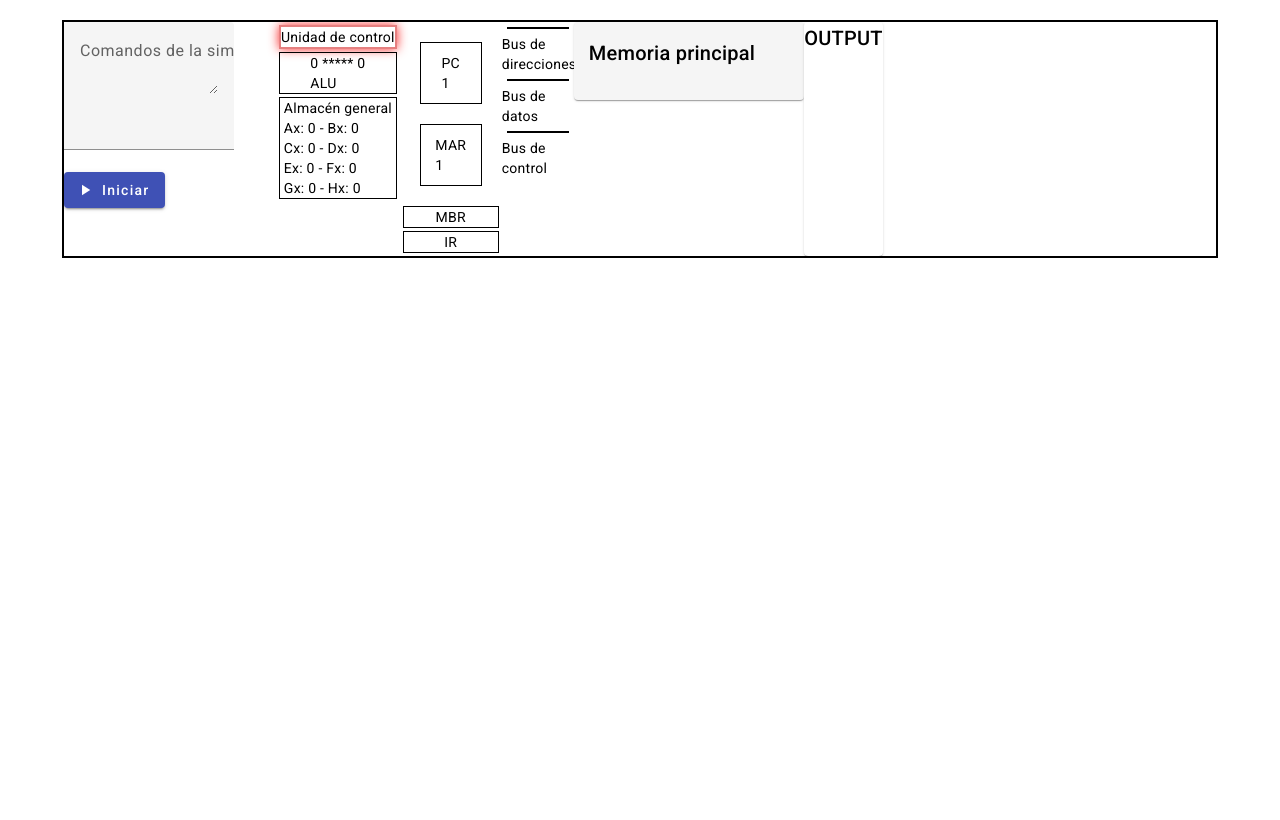
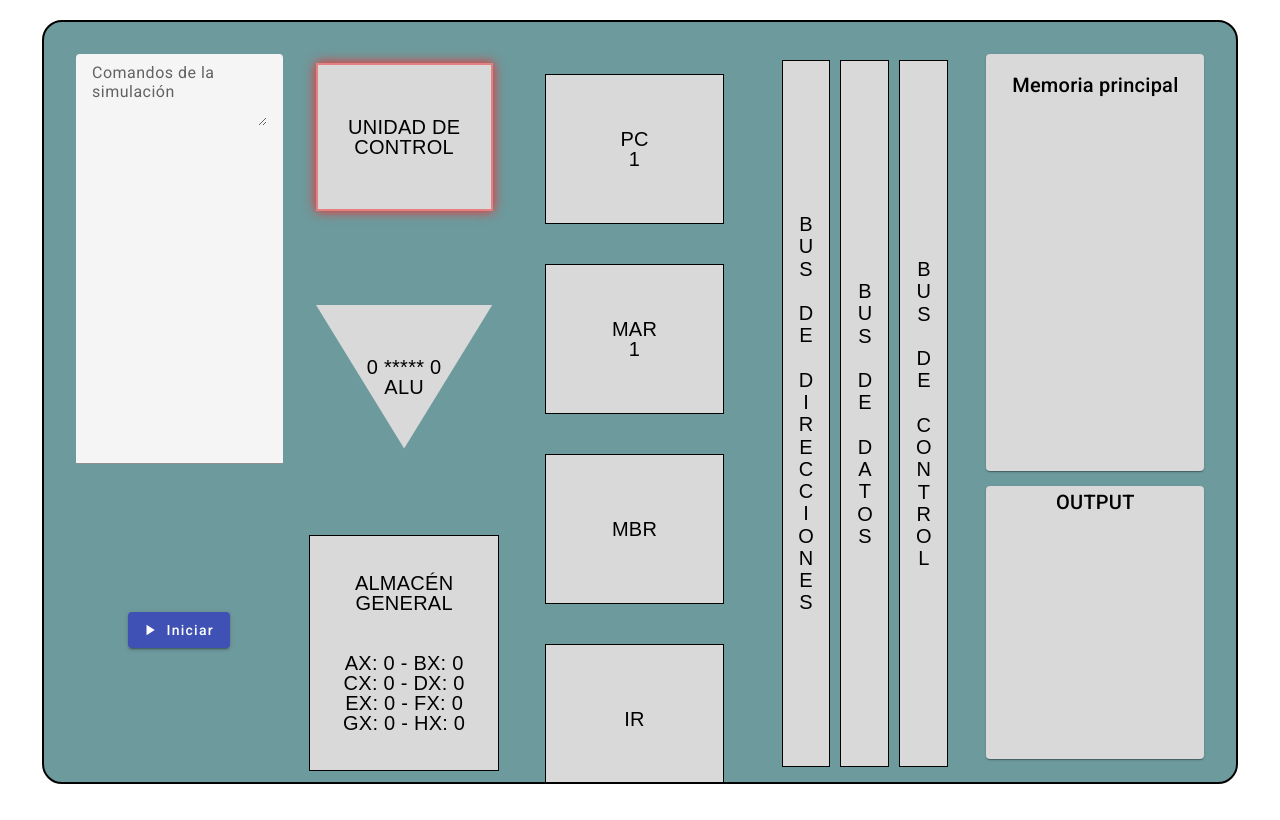
Before and after one commit to alejo-pine/Proyecto_Arquitectura_de_Computadores, an Angular app: page / in a window 1280 px wide. Built offline with nearby package versions, Linux system fonts and the light colour scheme.

Commit message:
cambios en css y html

```diff
--- a/src/app/app.component.css
+++ b/src/app/app.component.css
@@ -1,6 +1,10 @@
 body {
   width: 100vw;
   height: 100vh;
+  font-family: arial;
+  font-size: 20px;
+  text-transform: uppercase;
+  text-align: center;
 }
 
 .container_body_principal {
@@ -10,18 +14,50 @@ body {
   overflow: hidden;
   display: flex;
   flex-direction: row;
+  height: 90%;
+  padding: 20px;
+  border-radius: 20px;
+  background: #6D9A9D;
 }
 
+.container-carga-instrucciones,
+.container-componentes-principales-CPU,
+.container-componentes-secundarios-CPU,
+.container-buses-principales,
+.container-componentes-finales{
+  margin: 1%;
+}
+
+.container-componentes-secundarios-CPU{
+  width: 20%;
+  height: 100%;
+  display: flex;
+  flex-wrap: wrap;
+  justify-content: center;
+}
+
+.container-carga-instrucciones,
+.container-componentes-principales-CPU,
+.container-buses-principales{
+  width: 18%;
+  height: 100%;
+  display: flex;
+  flex-wrap: wrap;
+  justify-content: center;
+}
+
+
+
 .container__body__principal__input {
-  width: 80%;
-  height: 150px;
+  width: 100%;
+  height: 60%;
 }
 
 .container__body__principal__card {
-  width: 20%;
-  height: 100%;
+  width: 100%;
+  height: 58%;
   padding: 15px;
-  background: rgb(245,245,245);
+  background: #D9D9D9;
 }
 
 .container__body__principal__center__first-container {
@@ -36,15 +72,18 @@ body {
 }
 
 .PC,
-.MAR {
-  height: 20px;
-  width: 20px;
+.MAR,
+.container__body__principal__center__MBR,
+.container__body__principal__center__IR {
+  height: 15%;
+  width: 100%;
   border: solid 1px black;
   padding: 20px;
   margin: 20px;
   display: flex;
   justify-content: center;
   align-items: center;
+  background: #D9D9D9;
 }
 
 .container__body__principal__buses {
@@ -53,23 +92,68 @@ body {
   height: 100%;
 }
 
-.bus_name {
-  width: 60px;
+.buses__container{
+  width: 30%;
+  height: 100%;
+  display: flex; /* Esto asegurará que el .directions se pueda centrar fácilmente */
+  align-items: center; /* Centra verticalmente */
+  justify-content: center; /* Centra horizontalmente */
 }
+
 
 .directions,
 .data,
 .control {
-  height: 92%;
+  width: 55px;
+  height: 98%;
   border: solid 1px black;
-  width: 60px;
   margin: 5px;
+  position: relative;
+  writing-mode: vertical-lr; /* Establece el modo de escritura a vertical */
+  text-orientation: upright; /* Asegura que el texto esté orientado correctamente hacia arriba */
+  display: flex; /* Utiliza flexbox para alinear el contenido interno */
+  align-items: center; /* Centra verticalmente el contenido interno en flexbox */
+  justify-content: center; /* Centra horizontalmente el contenido interno en flexbox */
+  background: #D9D9D9;
 }
 
-.container__body__principal__center__UC,
-.container__body__principal__center__ALU,
-.container__body__principal__center__MBR,
-.container__body__principal__center__IR,
+.container__body__principal__center__UC{
+  width: 90%;
+  height: 20%;
+  margin: 5%;
+  display: flex;
+  align-items: center;
+  justify-content: center;
+  border: 1px solid black;
+  background: #D9D9D9;
+}
+
+
+.container__body__principal__center__ALU {
+  width: 90%;
+  height: 20%;
+  margin: 5%;
+  display: flex;
+  align-items: center;
+  justify-content: center;
+  position: relative; /* Agregado para posicionar absolutamente el pseudoelemento */
+}
+
+.container__body__principal__center__ALU::before {
+  content: '';
+  position: absolute;
+  top: 0;
+  left: 0;
+  width: 100%;
+  height: 100%;
+  background: #D9D9D9;
+  clip-path: polygon(0 0, 100% 0, 50% 100%);
+}
+
+.container__span__alu{
+  z-index: 10;
+}
+
 .container__body__principal__center__AG {
   flex: 1;
   margin: 3px;
@@ -77,6 +161,7 @@ body {
   justify-content: center;
   align-items: center;
   border: 1px solid black;
+  background: #D9D9D9;
 }
 
 .container__body__principal__center__down {
@@ -89,3 +174,17 @@ body {
   border: 2px solid #e58080;
   box-shadow: 0px 0px 11px 0px #fa2626;
 }
+
+.container-componentes-finales{
+  width: 20%;
+  height: 100%;
+  display: flex;
+  flex-wrap: wrap;
+  justify-content: center;
+}
+
+.container__output{
+  width: 100%;
+  height: 38%;
+  background: #D9D9D9;
+}
--- a/src/app/app.component.html
+++ b/src/app/app.component.html
@@ -13,7 +13,7 @@
 
     <div class="container-carga-instrucciones">
       <mat-form-field class="container__body__principal__input">
-        <mat-label>Comandos de la simulación</mat-label>
+        <mat-label>Comandos de la <br>simulación</mat-label>
         <textarea matInput [(ngModel)]="instruccionesIntroducidas"></textarea>
       </mat-form-field>
       <div>
@@ -26,7 +26,7 @@
         Unidad de control
       </div>
       <div class="container__body__principal__center__ALU" [ngClass]="{'elemento__procesador__activo': aluEstaActiva}">
-        <div>
+        <div class="container__span__alu">
           <div>
             <span>{{ALU.operando1}}</span> ***** <span>{{ALU.operando2}}</span>
           </div>
@@ -38,7 +38,7 @@
       <div class="container__body__principal__center__AG" [ngClass]="{'elemento__procesador__activo': almacenGeneralEstaActivo}">
         <div>
             Almacén general
-            <br>
+            <br><br><br>
           <div>
             Ax: {{almacenGeneral.A}} - Bx: {{almacenGeneral.B}} <br>
             Cx: {{almacenGeneral.C}} - Dx: {{almacenGeneral.D}} <br>
@@ -74,19 +74,17 @@
 
     <div class="container-buses-principales">
       <div class="buses__container">
-        <div class="directions" [ngClass]="{'elemento__procesador__activo': busDireccionesEstaActivo}"></div>
-        <div class="bus_name">Bus de direcciones</div>
+        <div class="directions" [ngClass]="{'elemento__procesador__activo': busDireccionesEstaActivo}">Bus de direcciones</div>
       </div>
-      <div>
-        <div class="data" [ngClass]="{'elemento__procesador__activo': busDatosEstaActivo}"></div>
-        <div class="bus_name">Bus de datos</div>
+      <div class="buses__container">
+        <div class="data" [ngClass]="{'elemento__procesador__activo': busDatosEstaActivo}">Bus de datos</div>
       </div>
-      <div>
-        <div class="control" [ngClass]="{'elemento__procesador__activo': busControlEstaActivo}"></div>
-        <div class="bus_name">Bus de control</div>
+      <div class="buses__container">
+        <div class="control" [ngClass]="{'elemento__procesador__activo': busControlEstaActivo}">Bus de control</div>
       </div>
     </div>
 
+    <div class="container-componentes-finales">
       <mat-card class="container__body__principal__card" [ngClass]="{'elemento__procesador__activo': memoriaEstaActiva}">
         <mat-card-title>Memoria principal</mat-card-title>
         <mat-card-content>
@@ -95,11 +93,12 @@
           </div>
         </mat-card-content>
       </mat-card>
-    <mat-card>
+      <mat-card class="container__output">
         <mat-card-title>
           OUTPUT
         </mat-card-title>
       </mat-card>
+    </div>
 
   </div>
 </body>
```
Lines whose indentation alone changed are shown as unchanged.
